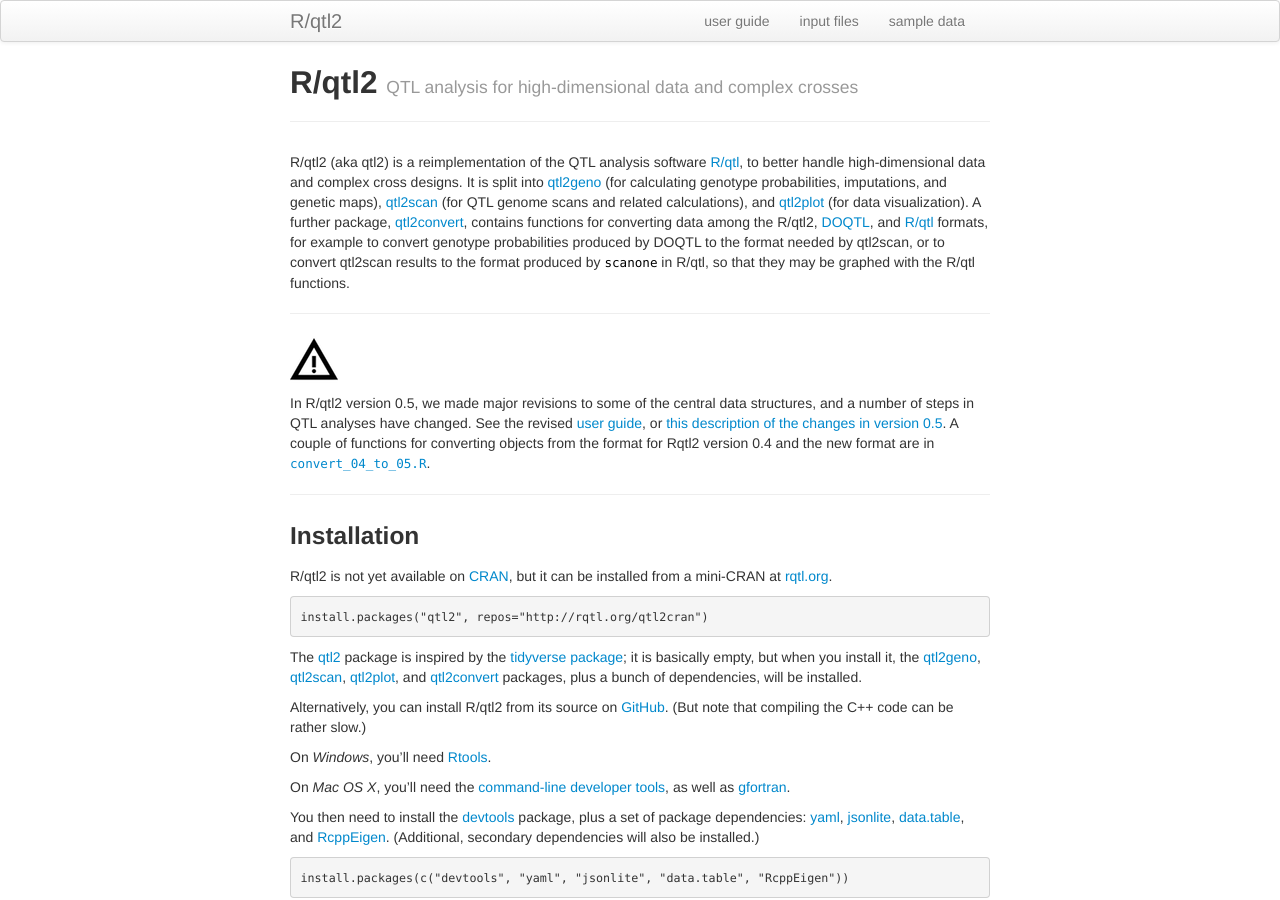
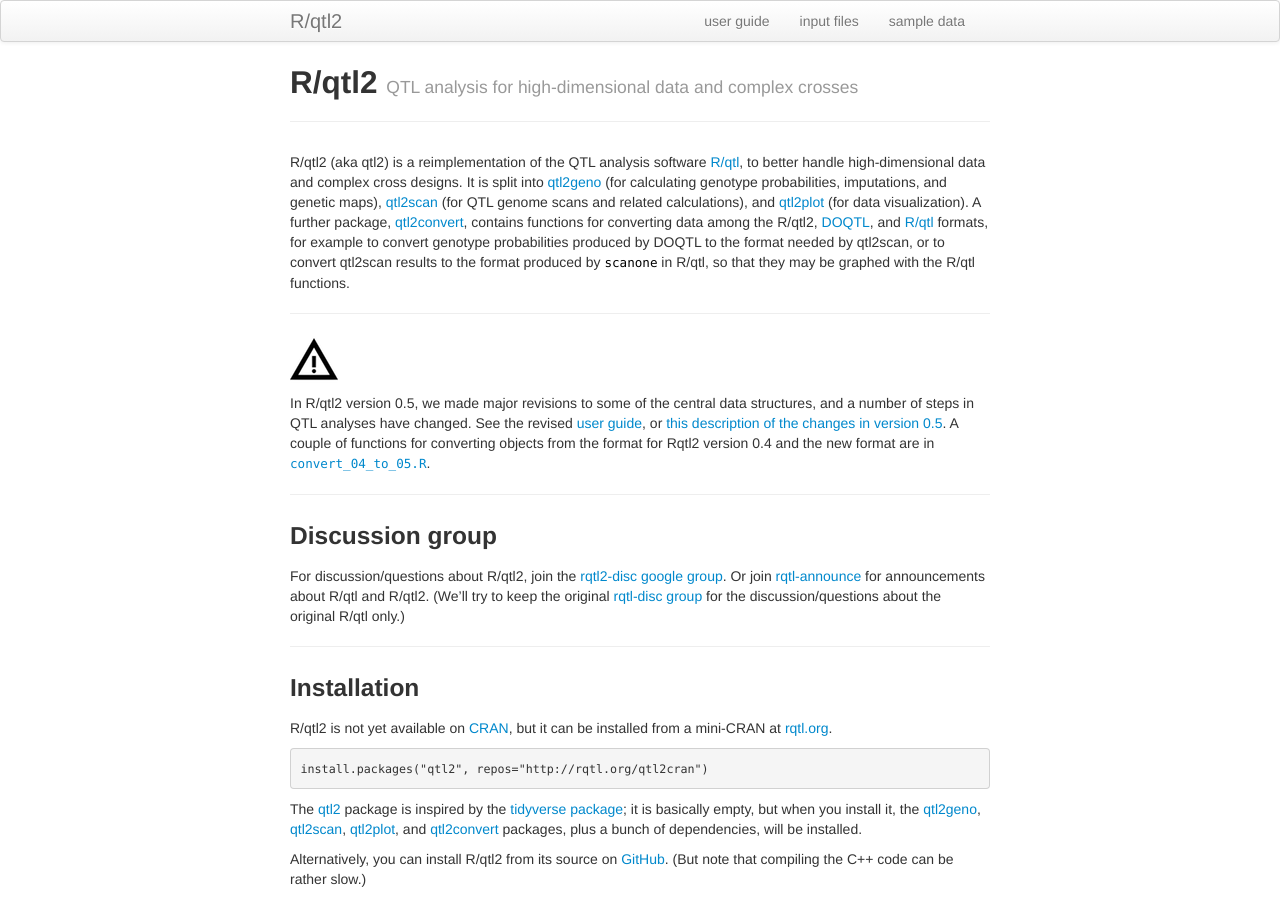
Before and after one commit to rqtl/qtl2, a Jekyll site: the page built from index.md, in a window 1280 px wide and 900 px high. Built offline with Jekyll 4.4.1, drawn with Linux system fonts in a browser that asks for light colours.

Commit message:
Mention google groups on front page

```diff
--- a/index.md
+++ b/index.md
@@ -33,6 +33,18 @@
 A couple of functions for converting objects from the format for
 Rqtl2 version 0.4 and the new format are in
 [`convert_04_to_05.R`](assets/convert_04_to_05.R).
+
+---
+
+### Discussion group
+
+For discussion/questions about R/qtl2, join the
+[rqtl2-disc google group](https://groups.google.com/forum/#!forum/rqtl2-disc).
+Or join [rqtl-announce](https://groups.google.com/forum/#!forum/rqtl-announce)
+for announcements about R/qtl and R/qtl2.
+(We'll try to keep the original
+[rqtl-disc group](https://groups.google.com/forum/#!forum/rqtl-disc)
+for the discussion/questions about the original R/qtl only.)
 
 ---
 
```
